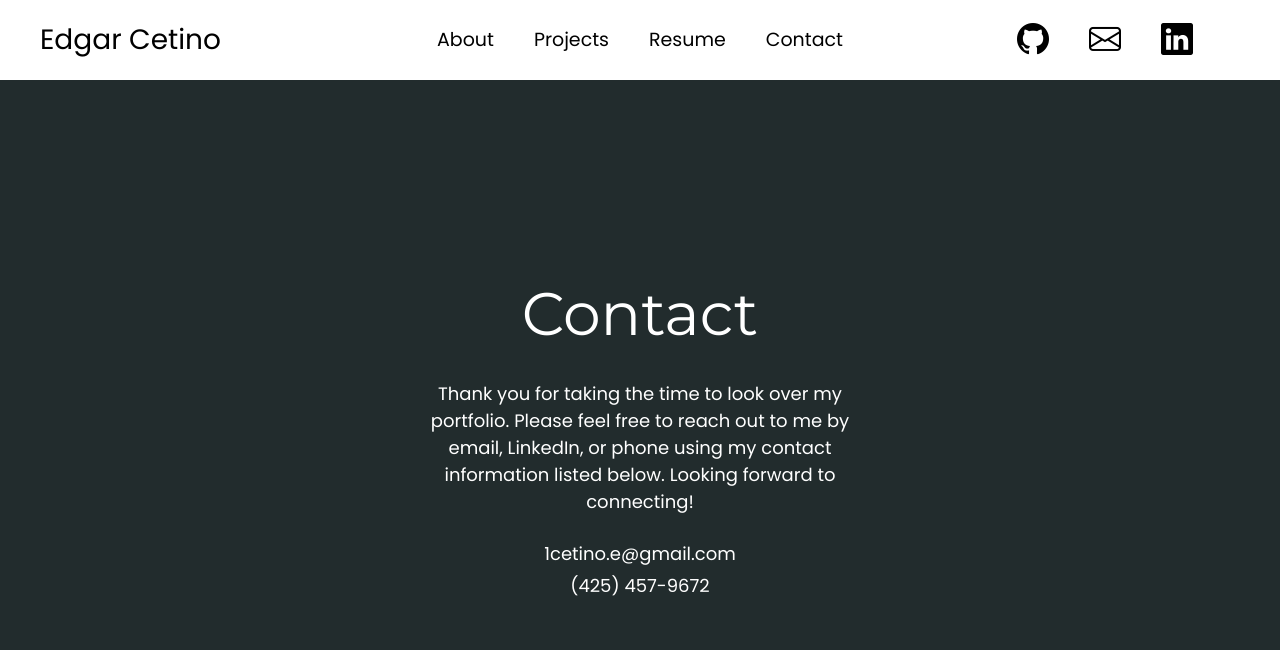
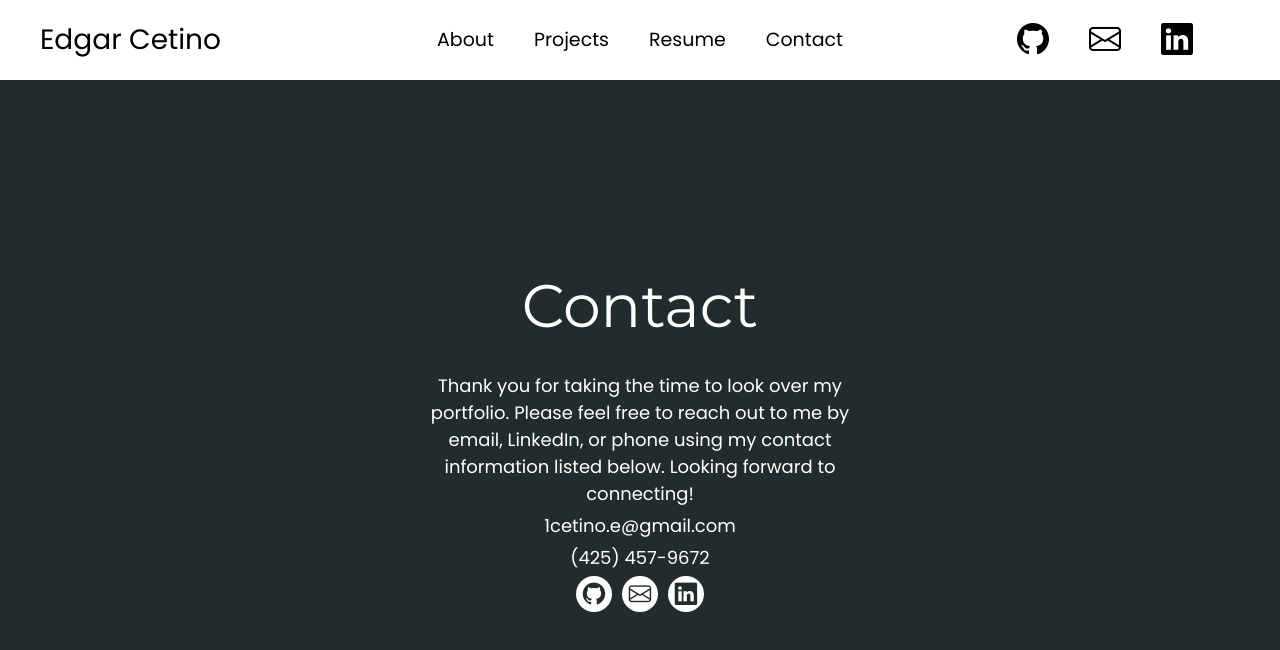
Before and after one commit to ecetino/portfolio, a React (Create React App) app: page /contact in a window 1280 px wide. Shown: the top 650 px of the page. Built offline with nearby package versions, Linux system fonts and the light colour scheme.

Commit message:
creation of contact tab and contact icon helper

```diff
--- /dev/null
+++ b/src/pages/Contact/components/ContactIcon/contactIcon.tsx
@@ -0,0 +1,23 @@
+import React from 'react';
+
+import './styles.scss';
+
+interface ContactIconProps {
+  iconName: string,
+  pathlink: string,
+};
+
+export const ContactIcon = ({
+  iconName,
+  pathlink
+}: ContactIconProps) => {
+  return (
+    <div className="contact-icon-wrapper">
+      <a href={pathlink} target="_blank" rel="noreferrer">
+        <i className={`icon bi-${iconName} icon-darkblue`} role="img" aria-label={iconName} />
+      </a>
+    </div>
+  );
+};
+
+export default ContactIcon;
--- /dev/null
+++ b/src/pages/Contact/components/ContactIcon/styles.scss
@@ -0,0 +1,26 @@
+@import '../../../../styles/sass/main.scss';
+
+.contact-icon-wrapper {
+  background: $white;
+  border-radius: 50%;
+  height: 36px;
+  width: 36px;
+  display: flex;
+  align-items: center;
+  justify-content: center;
+  margin: 0 5px;
+  padding-top: 2px;
+
+  &:hover {
+    opacity: 0.5;
+    cursor: pointer;
+  }
+
+  i {
+    font-size: 1.4rem;
+  }
+}
+
+.icon-darkblue {
+  color: $dark-blue;
+}
--- a/src/pages/Contact/contact.tsx
+++ b/src/pages/Contact/contact.tsx
@@ -1,4 +1,6 @@
 import React from 'react';
+
+import ContactIcon from './components/ContactIcon/contactIcon';
 
 import './styles.scss';
 
@@ -7,9 +9,14 @@ export const Contact = () => {
         <div className="contact">
             <h2>Contact</h2>
             <p>Thank you for taking the time to look over my portfolio. Please feel free to reach out to me by email, LinkedIn, or phone using my contact information listed below. Looking forward to connecting!</p>
-            <div className="mt1">
+            <div className="mt20">
                 <p>1cetino.e@gmail.com</p>
                 <p>(425) 457-9672</p>
+            </div>
+            <div className='flex mt20'>
+                <ContactIcon iconName='github' pathlink='https://github.com/ecetino'/>
+                <ContactIcon iconName='envelope' pathlink='mailto:1cetino.e@gmail.com'/>
+                <ContactIcon iconName='linkedin' pathlink='https://www.linkedin.com/in/ecetino'/>
             </div>
         </div>
     );
--- a/src/pages/Contact/styles.scss
+++ b/src/pages/Contact/styles.scss
@@ -7,6 +7,8 @@
     flex-direction: column;
     align-items: center;
     justify-content: center;
+    width: 100%;
+
     h2 {
         color: $white;
         margin-bottom: 30px;
@@ -17,5 +19,10 @@
         min-width: 400px;
         width: 35%;
         margin-bottom: 5px;
+
+        @include respond-to (mobile) {
+            min-width: 200px;
+            width: 90%;
+        }
     }
 }
```
